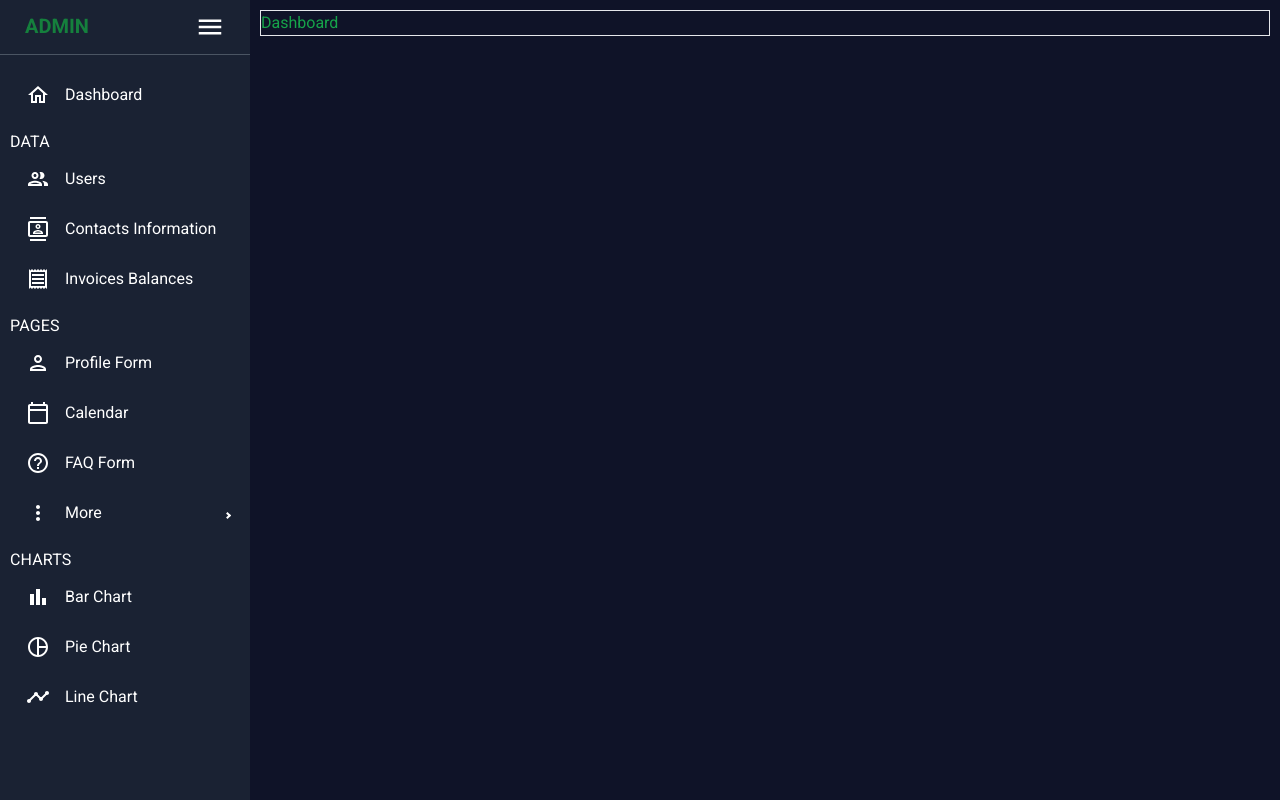
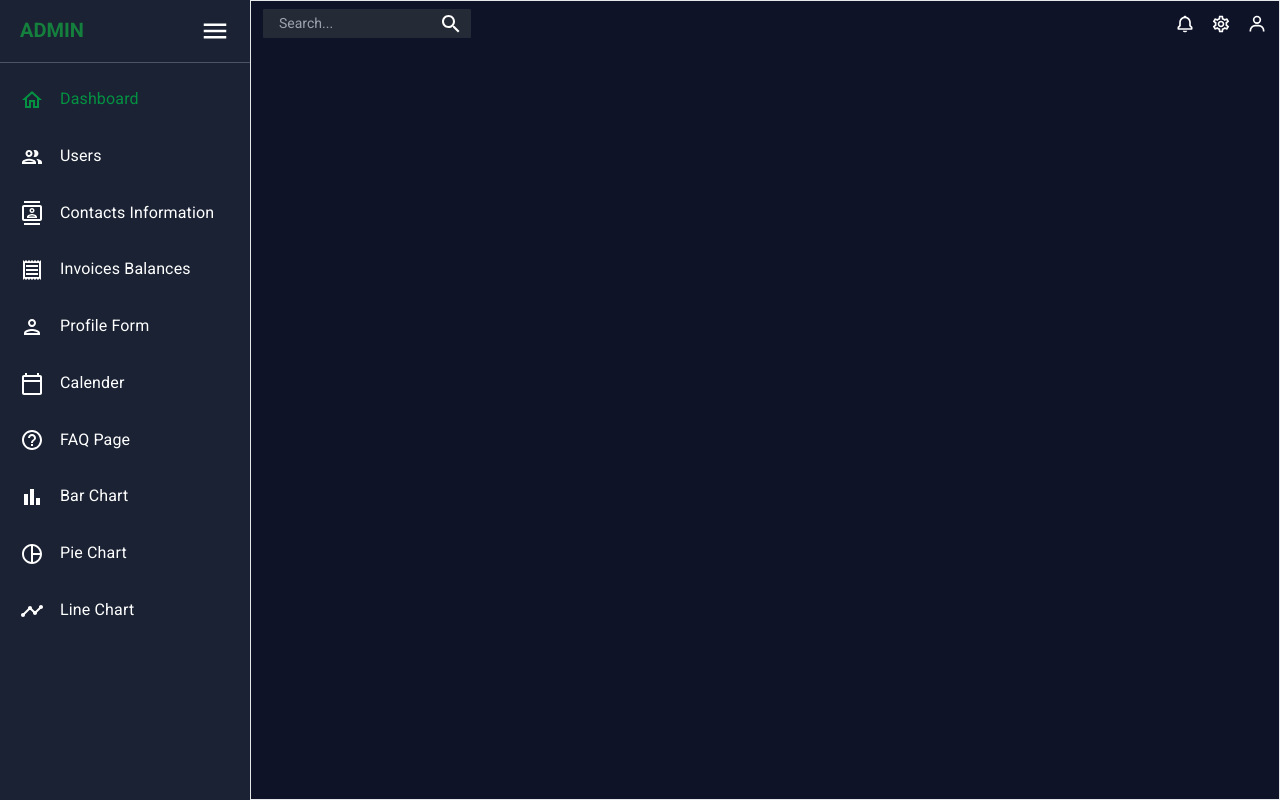
Before and after one commit to dipu-kr/admin-panel, a React (Vite) app: page / in a window 1280 px wide. Built offline with nearby package versions, Linux system fonts and the light colour scheme; the HTML template or start-up script is replaced by a standard one.

Commit message:
working on dashboard page

```diff
--- a/package.json
+++ b/package.json
@@ -16,7 +16,7 @@
     "@mui/material": "^5.14.10",
     "react": "^18.2.0",
     "react-dom": "^18.2.0",
-    "react-pro-sidebar": "^1.1.0-alpha.1",
+    "react-icons": "^4.11.0",
     "react-router-dom": "^6.16.0"
   },
   "devDependencies": {
--- a/src/App.css
+++ b/src/App.css
@@ -44,16 +44,10 @@ body {
   width: 100%;
   height: 100vh;
   background-color: #0f1328;
-  padding: 10px;
 }
-.css-1wvake5 {
-  border-right-width: 0px !important;
+
+/* ----------sidebar bg color and text color-------- */
+.apple {
+  background-color: #252b36;
+  /* color: #979aaa; */
 }
-.ps-menu-button:hover {
-  background-color: lightslategray !important;
-  border-radius: 6px !important;
-}
-.ps-menuitem-root {
-  background-color: #1a2233 !important;
-  color: white !important;
-}
--- a/src/App.jsx
+++ b/src/App.jsx
@@ -12,6 +12,51 @@ function App() {
       <div className="right_container">
         <Routes>
           <Route exact path="/" element={<Dashboard />} />
+          <Route
+            exact
+            path="/users"
+            element={<h1 className="text-green-600">users page</h1>}
+          />
+          <Route
+            exact
+            path="/contact&information"
+            element={<h1 className="text-green-600">contact information</h1>}
+          />
+          <Route
+            exact
+            path="/invoices&Balances"
+            element={<h1 className="text-green-600">invoices balances</h1>}
+          />
+          <Route
+            exact
+            path="/profile&Form"
+            element={<h1 className="text-green-600">profile form</h1>}
+          />
+          <Route
+            exact
+            path="/calender"
+            element={<h1 className="text-green-600">calender page</h1>}
+          />
+          <Route
+            exact
+            path="/faq&page"
+            element={<h1 className="text-green-600">FAQ page</h1>}
+          />
+          <Route
+            exact
+            path="/bar&Chart"
+            element={<h1 className="text-green-600">Bar Charts page</h1>}
+          />
+          <Route
+            exact
+            path="/pie&Chart"
+            element={<h1 className="text-green-600">Pie Chart</h1>}
+          />
+          <Route
+            exact
+            path="/line&Chart"
+            element={<h1 className="text-green-600">Line Chart page </h1>}
+          />
         </Routes>
       </div>
     </div>
--- a/src/components/Leftbar.jsx
+++ b/src/components/Leftbar.jsx
@@ -1,6 +1,5 @@
 import React, { useState } from "react";
-import { Sidebar, Menu, MenuItem, SubMenu } from "react-pro-sidebar";
-import { Box, IconButton, Typography, useTheme } from "@mui/material";
+import { Box, Typography } from "@mui/material";
 import { NavLink, Link } from "react-router-dom";
 import HomeOutlinedIcon from "@mui/icons-material/HomeOutlined";
 import PeopleOutlinedIcon from "@mui/icons-material/PeopleOutlined";
@@ -18,36 +17,87 @@ import MoreVertOutlinedIcon from "@mui/icons-material/MoreVertOutlined";
 const Leftbar = () => {
   const [isSidebarOpen, setIsSidebarOpen] = useState(true);
   const [showAdmin, setShowAdmin] = useState(true);
-  console.log(isSidebarOpen);
+
   const toggleSidebar = () => {
     setIsSidebarOpen(!isSidebarOpen);
     setShowAdmin(!showAdmin);
   };
 
+  const menuList = [
+    {
+      title: "Dashboard",
+      icon: <HomeOutlinedIcon />,
+      link: "/",
+    },
+    {
+      title: "Users",
+      icon: <PeopleOutlinedIcon />,
+      link: "/users",
+    },
+    {
+      title: "Contacts Information",
+      icon: <ContactsOutlinedIcon />,
+      link: "/contact&information",
+    },
+    {
+      title: "Invoices Balances",
+      icon: <ReceiptOutlinedIcon />,
+      link: "/invoices&Balances",
+    },
+    {
+      title: "Profile Form",
+      icon: <PersonOutlinedIcon />,
+      link: "/profile&Form",
+    },
+    {
+      title: "Calender",
+      icon: <CalendarTodayOutlinedIcon />,
+      link: "/calender",
+    },
+    {
+      title: "FAQ Page",
+      icon: <HelpOutlineOutlinedIcon />,
+      link: "/faq&page",
+    },
+    {
+      title: "Bar Chart",
+      icon: <BarChartOutlinedIcon />,
+      link: "/bar&Chart",
+    },
+    {
+      title: "Pie Chart",
+      icon: <PieChartOutlineOutlinedIcon />,
+      link: "/pie&Chart",
+    },
+    {
+      title: "Line Chart",
+      icon: <TimelineOutlinedIcon />,
+      link: "/line&Chart",
+    },
+  ];
+  // --------------------------------------------
+
   return (
-    <div style={({ height: "100vh" }, { display: "flex" })}>
-      <Sidebar
-        collapsed={!isSidebarOpen}
-        backgroundColor="#1a2233"
-        color="#979aaa"
-        rtl={false}
-        style={{ height: "100vh" }}
+    <div className="h-screen bg-[#1a2233] ">
+      <div
+        className={
+          isSidebarOpen === true
+            ? "w-[250px] h-screen transition-all duration-300 delay-75 ease-linear text-white"
+            : "w-[100px] h-screen transition-all duration-300 delay-75 ease-linear text-white"
+        }
       >
-        <Menu
-          menuItemStyles={{
-            button: ({ level, active, disabled }) => {
-              return {
-                backgroundColor: active ? "#eecef9" : undefined,
-              };
-            },
-          }}
+        <Box
+          className={
+            isSidebarOpen === true
+              ? "w-[250px] transition-all duration-300 delay-75 ease-linear flex justify-between border-b border-gray-600 px-[20px] py-4"
+              : "w-[100px]  transition-all duration-300 delay-75 ease-linear flex justify-center items-center border-b border-gray-600 py-4"
+          }
         >
-          <Box className="flex  justify-between px-[25px] py-3 border-b border-gray-600 text-white">
           {showAdmin && (
             <h3 className="text-xl text-green-700 font-bold">ADMIN</h3>
           )}
 
-            <Typography>
+          <Typography className="transition-all duration-500 delay-75 ease-linear">
             <MenuOutlinedIcon
               style={{ fontSize: "30px" }}
               className="cursor-pointer"
@@ -57,106 +107,40 @@ const Leftbar = () => {
             />
           </Typography>
         </Box>
-
-          <MenuItem
-            style={{ color: "white", marginTop: "15px" }}
-            icon={<HomeOutlinedIcon />}
-            // component={<Link to="/" />}
+        <Box>
+          <ul>
+            <li
+              className={
+                !isSidebarOpen &&
+                "transition-all duration-300 delay-75 ease-linear"
+              }
             >
-            Dashboard
-          </MenuItem>
-          {/* ------------------------------------ */}
-          <Typography sx={{ m: "10px 0 0 10px" }} style={{ color: "white" }}>
-            DATA
-          </Typography>
-          <MenuItem
-            style={{ color: "white" }}
-            icon={<PeopleOutlinedIcon />}
-            component={<Link to="/e-commerce" />}
+              {menuList.map((menu, index) => (
+                <NavLink
+                  to={menu.link}
+                  style={({ isActive }) => ({
+                    color: isActive ? "#059142" : "",
+                  })}
+                  key={index}
                 >
-            Users
-          </MenuItem>
-          <MenuItem
-            style={{ color: "white" }}
-            icon={<ContactsOutlinedIcon />}
-            component={<Link to="/calendar" />}
+                  <div
+                    className={
+                      isSidebarOpen === true
+                        ? "w-[250px]  flex mt-4 py-2 px-[20px] hover:bg-[#2c3954]"
+                        : "w-[100px]  transition-all duration-150 delay-75 ease-linear p-2 mt-4 flex justify-center items-center hover:bg-[#2c3954]"
+                    }
                   >
-            {" "}
-            Contacts Information
-          </MenuItem>
-          <MenuItem
-            style={{ color: "white" }}
-            icon={<ReceiptOutlinedIcon />}
-            component={<Link to="/calendar" />}
-          >
-            {" "}
-            Invoices Balances
-          </MenuItem>
-          {/* -----------------
-          --------------------- */}
-          <Typography sx={{ m: "10px 0 0 10px" }} style={{ color: "white" }}>
-            PAGES
-          </Typography>
-          <MenuItem
-            style={{ color: "white" }}
-            icon={<PersonOutlinedIcon />}
-            component={<Link to="/documentation" />}
-          >
-            Profile Form
-          </MenuItem>
-          <MenuItem
-            style={{ color: "white" }}
-            icon={<CalendarTodayOutlinedIcon />}
-            component={<Link to="/calendar" />}
-          >
-            {" "}
-            Calendar
-          </MenuItem>
-          <MenuItem
-            style={{ color: "white" }}
-            icon={<HelpOutlineOutlinedIcon />}
-            component={<Link to="/e-commerce" />}
-          >
-            FAQ Form
-          </MenuItem>
-
-          <SubMenu
-            label="More"
-            icon={<MoreVertOutlinedIcon />}
-            style={{ color: "white" }}
-          >
-            <MenuItem> Setting</MenuItem>
-            <MenuItem> Message </MenuItem>
-          </SubMenu>
-
-          {/* -------------------------------------------- */}
-          <Typography sx={{ m: "10px 0 0 10px" }} style={{ color: "white" }}>
-            CHARTS
-          </Typography>
-          <MenuItem
-            style={{ color: "white" }}
-            icon={<BarChartOutlinedIcon />}
-            component={<Link to="/documentation" />}
-          >
-            Bar Chart
-          </MenuItem>
-          <MenuItem
-            style={{ color: "white" }}
-            icon={<PieChartOutlineOutlinedIcon />}
-            component={<Link to="/calendar" />}
-          >
-            Pie Chart
-          </MenuItem>
-          <MenuItem
-            style={{ color: "white" }}
-            icon={<TimelineOutlinedIcon />}
-            component={<Link to="/e-commerce" />}
-          >
-            Line Chart
-          </MenuItem>
-        </Menu>
-        {/* </SidebarContent> */}
-      </Sidebar>
+                    <Typography className="text-[10px]">{menu.icon}</Typography>
+                    {showAdmin && (
+                      <Typography className="pl-4">{menu.title}</Typography>
+                    )}
+                  </div>
+                </NavLink>
+              ))}
+            </li>
+          </ul>
+        </Box>
+      </div>
     </div>
   );
 };
--- a/src/pages/Dashboard.jsx
+++ b/src/pages/Dashboard.jsx
@@ -1,7 +1,31 @@
 import React from "react";
+import { Box, Typography } from "@mui/material";
+import SearchOutlinedIcon from "@mui/icons-material/SearchOutlined";
+import PersonOutlinedIcon from "@mui/icons-material/PersonOutlined";
+import { BiBell, BiUser } from "react-icons/bi";
+import { MdOutlineSettings } from "react-icons/md";
+import SettingsOutlinedIcon from "@mui/icons-material/SettingsOutlined";
 
 const Dashboard = () => {
-  return <div className="text-green-600 border">Dashboard</div>;
+  return (
+    <Box className="h-screen border px-3 py-2">
+      <Box className="flex justify-between items-center">
+        <Box className="flex justify-between items-center bg-[#252b36] rounded-[1px] px-2 cursor-pointer">
+          <input
+            type="text"
+            placeholder="Search..."
+            className="bg-transparent py-1 pl-2 border-none outline-none text-white text-[14px]"
+          />
+          <SearchOutlinedIcon className="text-white" />
+        </Box>
+        <Typography className="text-white text-[13px] flex justify-center items-center gap-4">
+          <BiBell className="text-[20px]" />
+          <MdOutlineSettings className="text-[20px]" />
+          <BiUser className="text-[20px]" />
+        </Typography>
+      </Box>
+    </Box>
+  );
 };
 
 export default Dashboard;
--- a/tailwind.config.js
+++ b/tailwind.config.js
@@ -2,7 +2,18 @@
 export default {
   content: ["./index.html", "./src/**/*.{js,ts,jsx,tsx}"],
   theme: {
-    extend: {},
+    extend: {
+      typography: {
+        // Define your custom class here
+        "material-icons": {
+          css: {
+            ".material-icons": {
+              fontSize: "10px", // Change the color to your preference
+            },
+          },
+        },
+      },
+    },
   },
   plugins: [],
 };
```
Also changed, not shown: 1 other file (tests, documents, lock files or other folders). Lines whose indentation alone changed are shown as unchanged.
